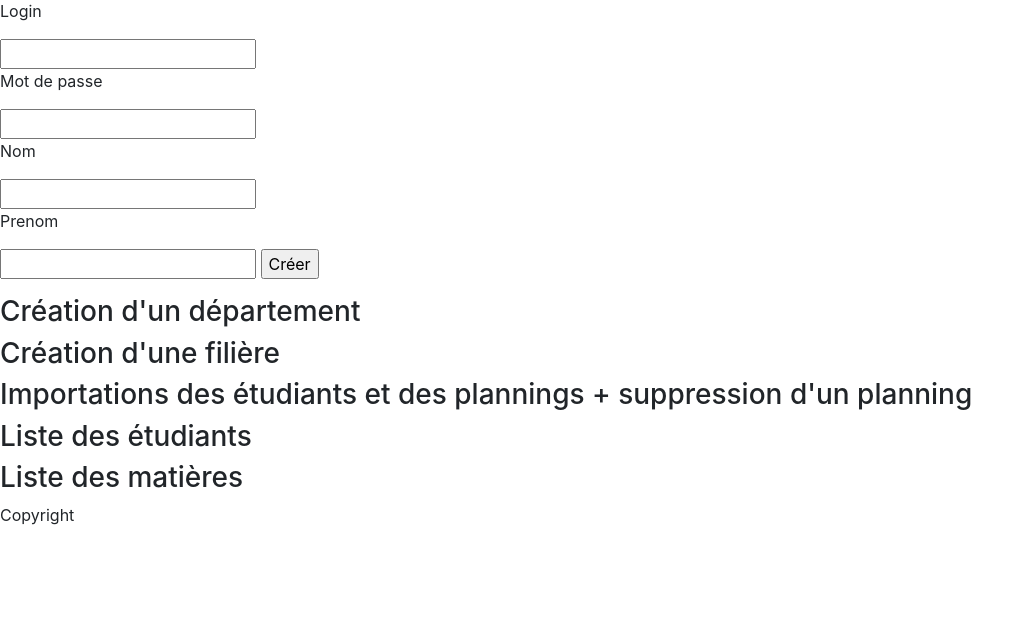
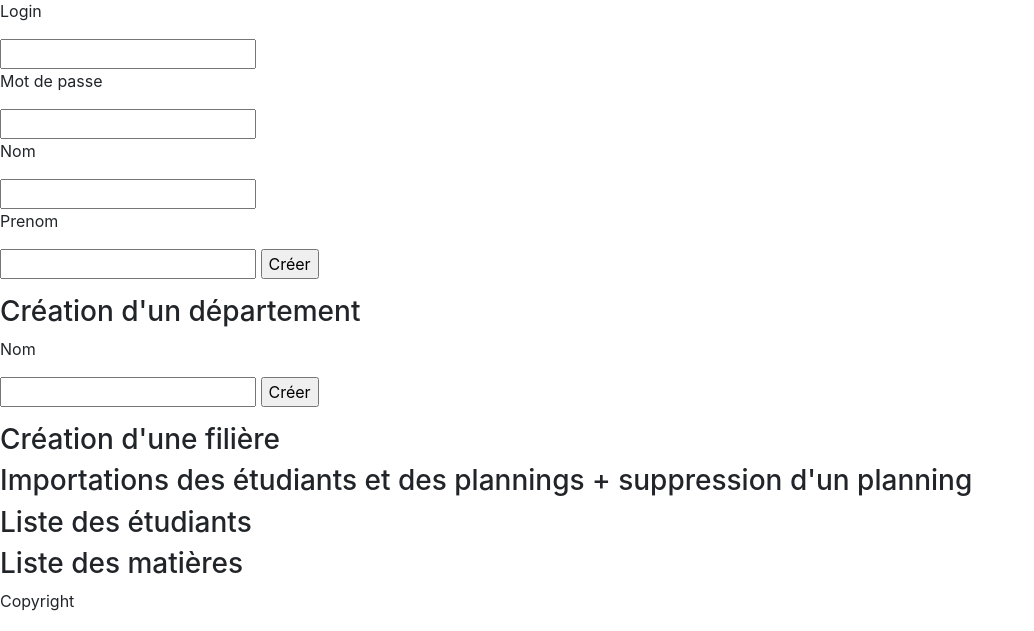
Before and after one commit to arthur-philip/Web_Gestion_Abscences, a PHP site: page /index in a window 1280 px wide. Shown: the part 169-800 px from the top of the page, without its empty margins (0-1034 px from the left). Run offline with PHP 8.4, Linux system fonts and the light colour scheme; the visitor is signed in with stand-in values (Sample User, id 1).

Commit message:
Création d'un département pour les administratifs

```diff
--- a/index.php
+++ b/index.php
@@ -10,6 +10,7 @@
     // Importation des fonctions usuelles de connexion à la base de données.
     include_once('utils/DataManagement.php');
     include_once('objets/Personnel.php');
+    include_once('objets/Departement.php');
 
     // Connexion à la base de données.
     try {
--- a/objets/Departement.php
+++ b/objets/Departement.php
@@ -11,7 +11,7 @@ class Departement
     private $libelle;
 
     // Constructeur de la classe
-    public function __construct($plibelle, $pid_departement)
+    public function __construct($pid_departement, $plibelle)
     {
         $this->libelle = $plibelle;
         $this->id_departement = $pid_departement;
--- a/pages/panel_administratif.php
+++ b/pages/panel_administratif.php
@@ -6,14 +6,6 @@
     // Formulaire de création d'un professeur.
     if (isset($_POST['createProf_login']) && isset($_POST['createProf_mdp']) && isset($_POST['createProf_nom']) && isset($_POST['createProf_prenom'])) {
 
-        // Connexion à la base de données.
-        try {
-            $dataManagement = new DataManagement();
-        } catch (Exception $e) {
-            // Redirection sur la page d'erreur en cas de problème.
-            header('Location: erreur?erreur=Connexion à la base de donnée impossible');
-            exit();
-        }
         // Récupération des informations du formulaire.
         $createProf_login = htmlspecialchars($_POST['createProf_login']);
         $createProf_mdp = htmlspecialchars($_POST['createProf_mdp']);
@@ -53,11 +45,34 @@
             echo "<script>alert('Ce login est déjà utilisé, veuillez en choisir un autre.');</script>";
         }
     }
+
+    // Formulaire de création d'un département.
+    if (isset($_POST['createDepart_nom'])) {
+
+        // Récupération des informations du formulaire.
+        $createDepart_nom = htmlspecialchars($_POST['createDepart_nom']);
+
+        // Création d'un nouveau département avec ces informations.
+        $newDepart = new Departement(null, $createDepart_nom);
+
+        // Insérer le personnel en base de donnée.
+        try {
+            $dataManagement->insertDepartement($newDepart);
+        } catch (Exception $e) {
+            // Si probleme -> affiche une erreur et sort de la boucle.
+            echo "<script>alert('Erreur lors de la création du département.');</script>";
+            exit;
+        }
+        // Afficher un message confirmant l'insertion et vider les valeurs du formulaire.
+        echo "<script>alert('Création du département réussie.');</script>";
+        $createDepart_nom = "";
+        unset($_POST);
+    }
 ?>
 <section>
     <?php
     //TODO:
-        //Création des départements, filières
+        //Création des filières
         //Importation des étudiants
         //Importation des plannings (Filière par filière)
         //Suppression d’un planning (Filière par filière)
@@ -89,6 +104,13 @@
         </div>
         <div>
             <h3>Création d'un département</h3>
+            <form method="POST" action="index">
+                <p>Nom</p>
+                <input type="text" name="createDepart_nom" value="<?php if (isset($createDepart_nom)) {
+        echo $createProf_nom;
+    } ?>">
+                <input type="submit" value="Créer">
+            </form>
         </div>
         <div>
             <h3>Création d'une filière</h3>
--- a/utils/deconnexion.php
+++ b/utils/deconnexion.php
@@ -1,5 +1,6 @@
 <?php
     session_start();
     session_destroy();
+    unset($_POST);
     header('Location: ../index');
     exit();
```
Also changed, not shown: pages/panel_administrateur.php (+0 -8 lines). Lines whose indentation alone changed are shown as unchanged.
